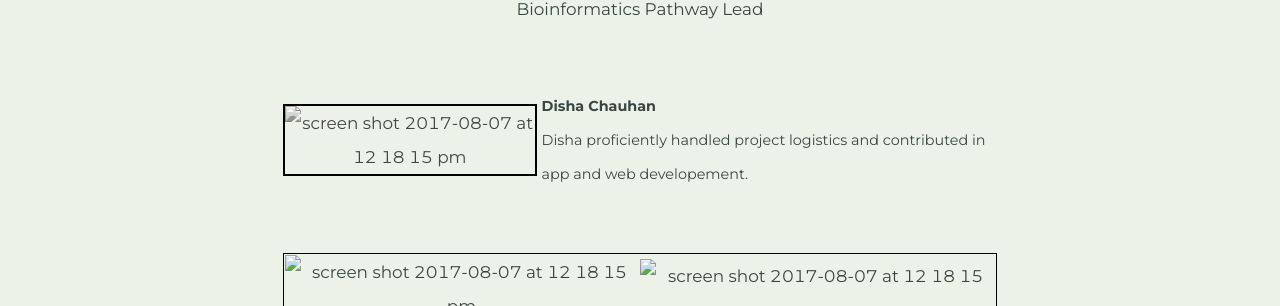
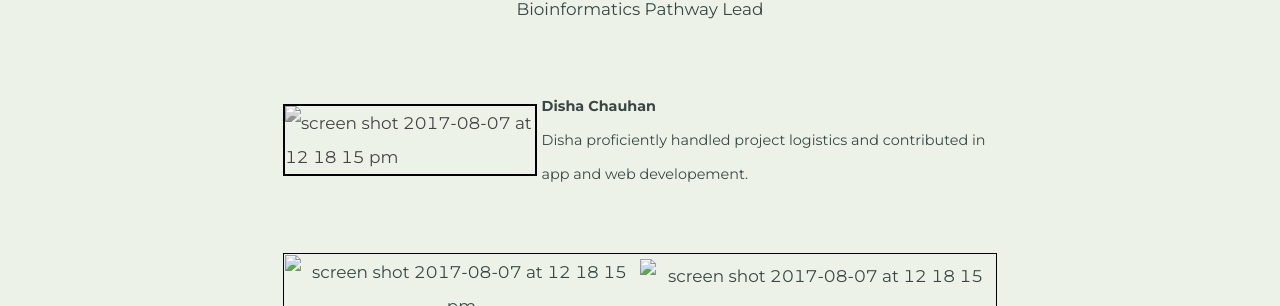
Before and after one commit to BI-STEM-Away/sMAP, a Jekyll site: the page built from ourTeam.md, in a window 1280 px wide. Shown: the part 588-894 px from the top of the page. Built offline with Jekyll 4.4.1, drawn with Linux system fonts in a browser that asks for light colours.

Commit message:
Update ourTeam.md

```diff
--- a/ourTeam.md
+++ b/ourTeam.md
@@ -28,12 +28,12 @@
   <tbody>
     <tr style="padding:5px">
       <!-- Names -->
-      <td style="text-align:center;margin-bottom:0;text-align:center;">
+      <td style="margin-bottom:0;">
       <img style="border: 2px solid black;  filter: grayscale(100%);" height="220" alt="screen shot 2017-08-07 at 12 18 15 pm"
       src="https://bi-stem-away.github.io/shiny_app_dev/images/Disha.jpeg">
       </td>
       <td style="font-size:85%;padding:5px;">
-      <strong style="text-align:center">Disha Chauhan</strong>
+      <strong style="">Disha Chauhan</strong>
       <p style="margin-left:10px; text-align:left;padding:0; margin:0;">Disha proficiently handled project logistics and contributed in app and web developement.</p>
       </td>
     </tr>
```
